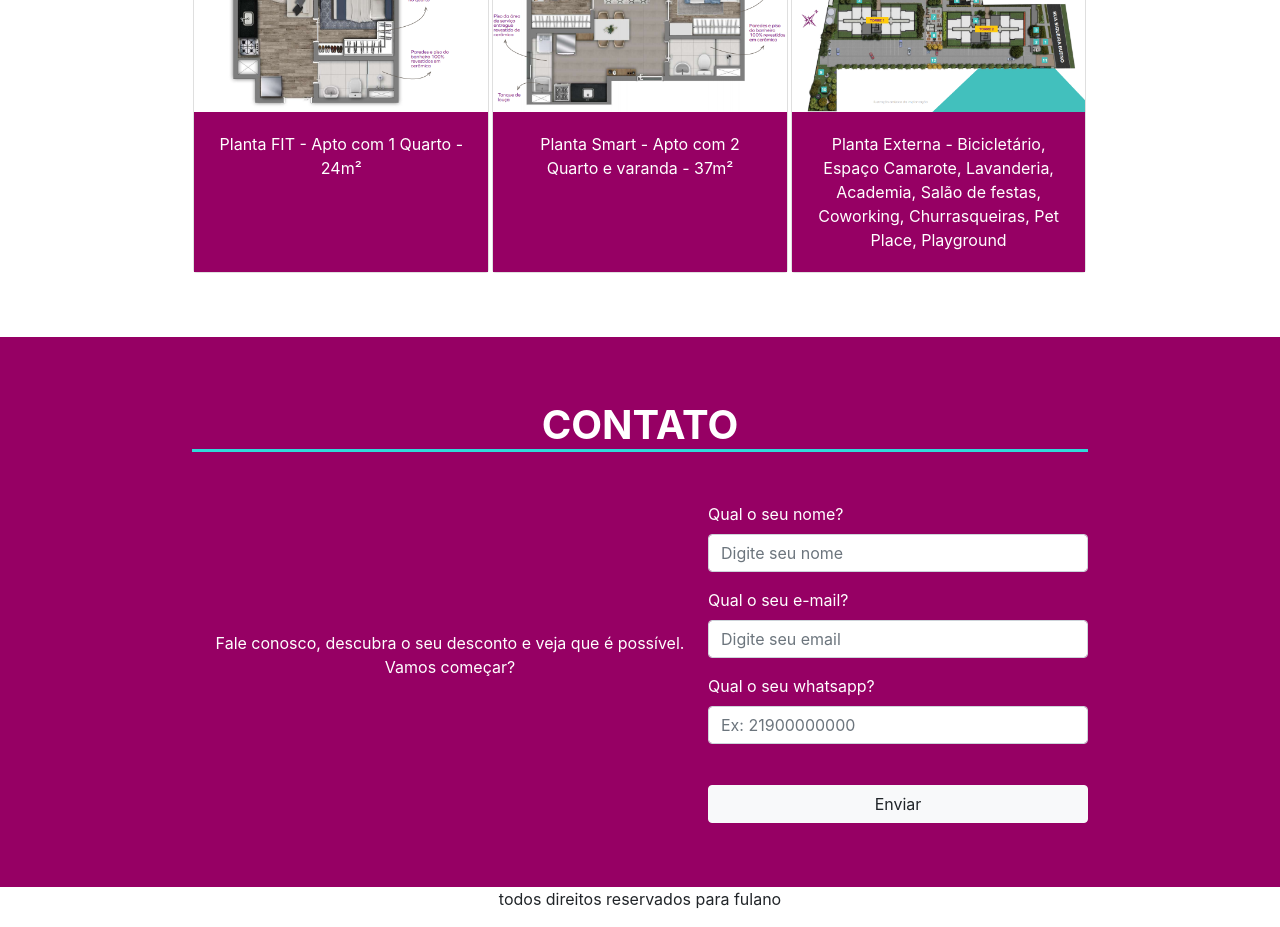
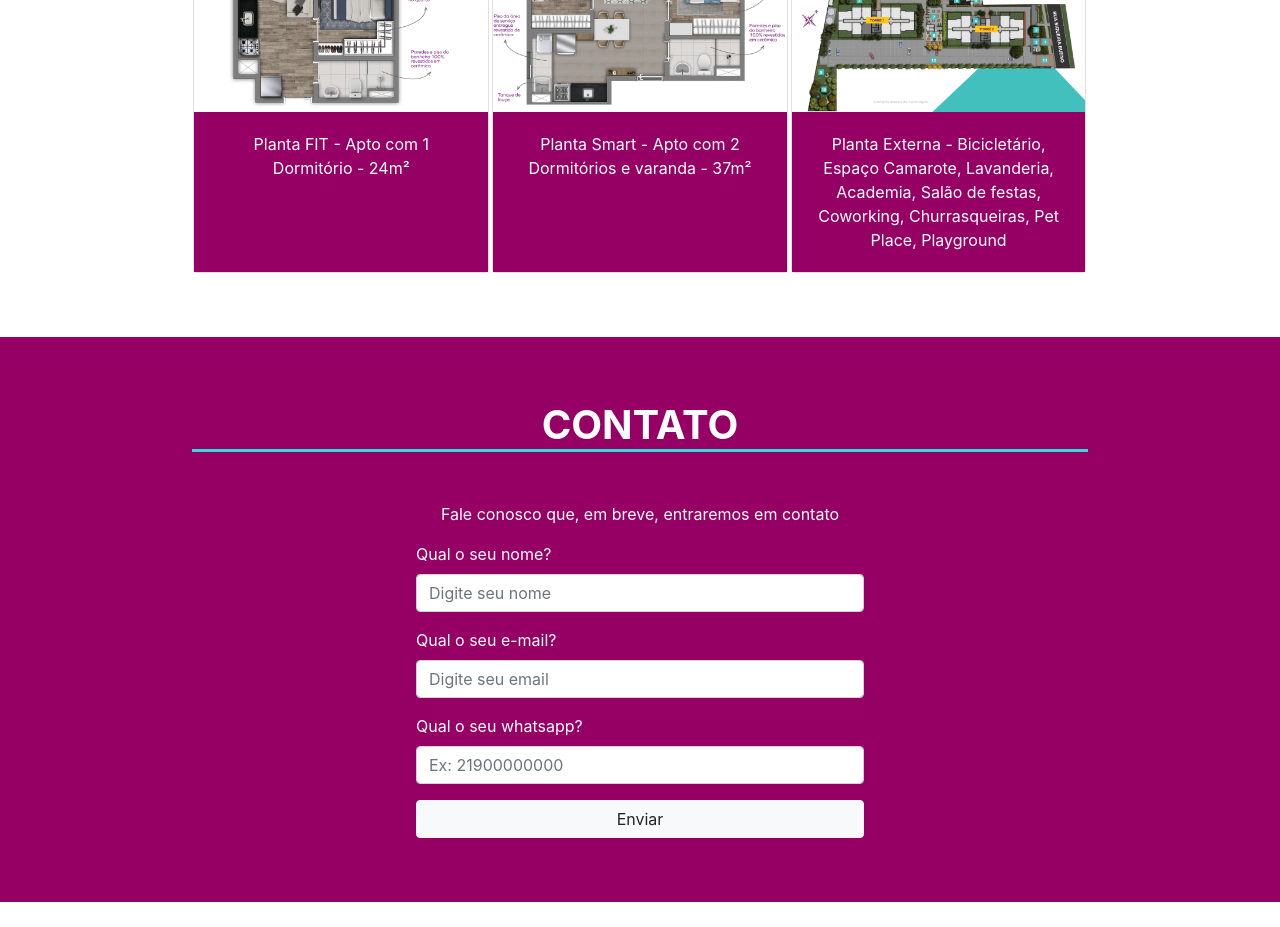
Before and after one commit to joaomiiiguel/broker-web, a React (Create React App) app: page / in a window 1280 px wide. Shown: the part 2200-3127 px from the top of the page. After the commit the page ends 3102 px from the top, so only its background shows below. Built offline with nearby package versions, Linux system fonts and the light colour scheme.

Commit message:
Ajuste Final

```diff
--- a/src/App.css
+++ b/src/App.css
@@ -1,3 +1,6 @@
+html{
+  margin: 0;
+}
 body{
   margin:  0;
   padding: 0;
@@ -19,6 +22,7 @@ a:hover {
 }
 .App {
   text-align: center;
+  margin: 0;
 }
 
 .App-header {
@@ -150,7 +154,7 @@ a:hover {
 }
 .card-body{
   background-color: #960064;
-  color: white
+  color: white;
 }
 .formCads{
   display: flex;
@@ -195,6 +199,7 @@ a:hover {
   }
   .containerForm{
     display: flex;
+    flex-direction: column;
     align-items: center;
     justify-content: space-around;
     margin-top: 25px;
--- a/src/App.js
+++ b/src/App.js
@@ -1,8 +1,9 @@
 import React, { useState } from 'react';
 import './App.css';
-import { Carousel, Card, Form, Button } from 'react-bootstrap'
+import { Carousel, Card, Form, Button } from 'react-bootstrap';
+import emailjs from 'emailjs-com';
 import 'bootstrap/dist/css/bootstrap.min.css';
-import emailjs from 'emailjs-com';
+
 
 import imgLogo from '../src/assets/Logo.jpg'
 import capaLocal from '../src/assets/banner-capa.jpg'
@@ -138,7 +139,7 @@ function App() {
             <Card.Img variant="top" src={planta001} />
             <Card.Body>
               <Card.Text>
-                Planta FIT - Apto com 1 Quarto - 24m²
+                Planta FIT - Apto com 1 Dormitório - 24m²
               </Card.Text>
             </Card.Body>
           </Card>
@@ -146,7 +147,7 @@ function App() {
             <Card.Img variant="top" src={planta002} />
             <Card.Body>
               <Card.Text>
-                Planta Smart - Apto com 2 Quarto e varanda - 37m²
+                Planta Smart - Apto com 2 Dormitórios e varanda - 37m²
               </Card.Text>
             </Card.Body>
           </Card>
@@ -164,7 +165,8 @@ function App() {
       <div className="FormCliente">
         <h1 className="titleLocal" style={{color: 'white'}}>CONTATO</h1>
         <div className="containerForm">
-          <p>Fale conosco, descubra o seu desconto e veja que é possível. Vamos começar?</p>
+          <p>Fale conosco que, em breve, entraremos em contato</p>
+
           <Form noValidate validated={validated} onSubmit={SendEmail} className="formCads">
             <Form.Group controlId="formBasicName">
               <Form.Label>Qual o seu nome?</Form.Label>
@@ -181,16 +183,13 @@ function App() {
               <Form.Control type="tel" required placeholder="Ex: 21900000000" pattern="[0-9]{2}[0-9]{5}[0-9]{4}" name="whats_cliente" />
             </Form.Group>
 
-            <Button variant="light" block type="submit" style={{marginTop:25}}>
+            <Button variant="light" block type="submit">
               Enviar
             </Button>
 
           </Form>
         </div>
       </div>
-    <footer>
-      <p>todos direitos reservados para fulano</p>
-    </footer>
     </div>
   );
 }
```
Also changed, not shown: 1 other file (tests, documents, lock files or other folders).
